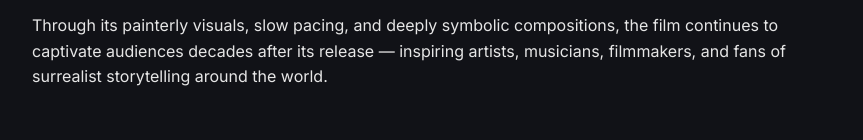
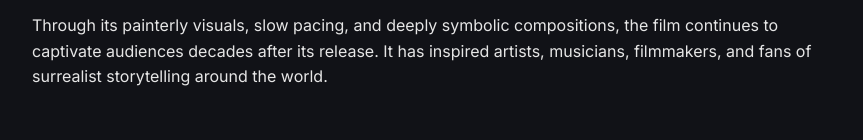
Before and after one commit to abarker89/abarker89.github.io, a plain HTML site: page major-project/overview.html in a window 1280 px wide. Shown: the part 1018-1158 px from the top of the page, without its empty margins (208-1071 px from the left). Drawn offline with nearby package versions, Linux system fonts and the light colour scheme.

Commit message:
changed wording in overview

```diff
--- a/major-project/overview.html
+++ b/major-project/overview.html
@@ -69,9 +69,9 @@
         </p>
 
         <p>
-            Through its painterly visuals, slow pacing, and deeply symbolic compositions,
-            the film continues to captivate audiences decades after its release — inspiring artists,
-            musicians, filmmakers, and fans of surrealist storytelling around the world.
+            Through its painterly visuals, slow pacing, and deeply symbolic compositions, the film continues to
+            captivate audiences decades after its release. It has inspired artists, musicians, filmmakers, and fans of
+            surrealist storytelling around the world.
         </p>
 
     </main>
```
